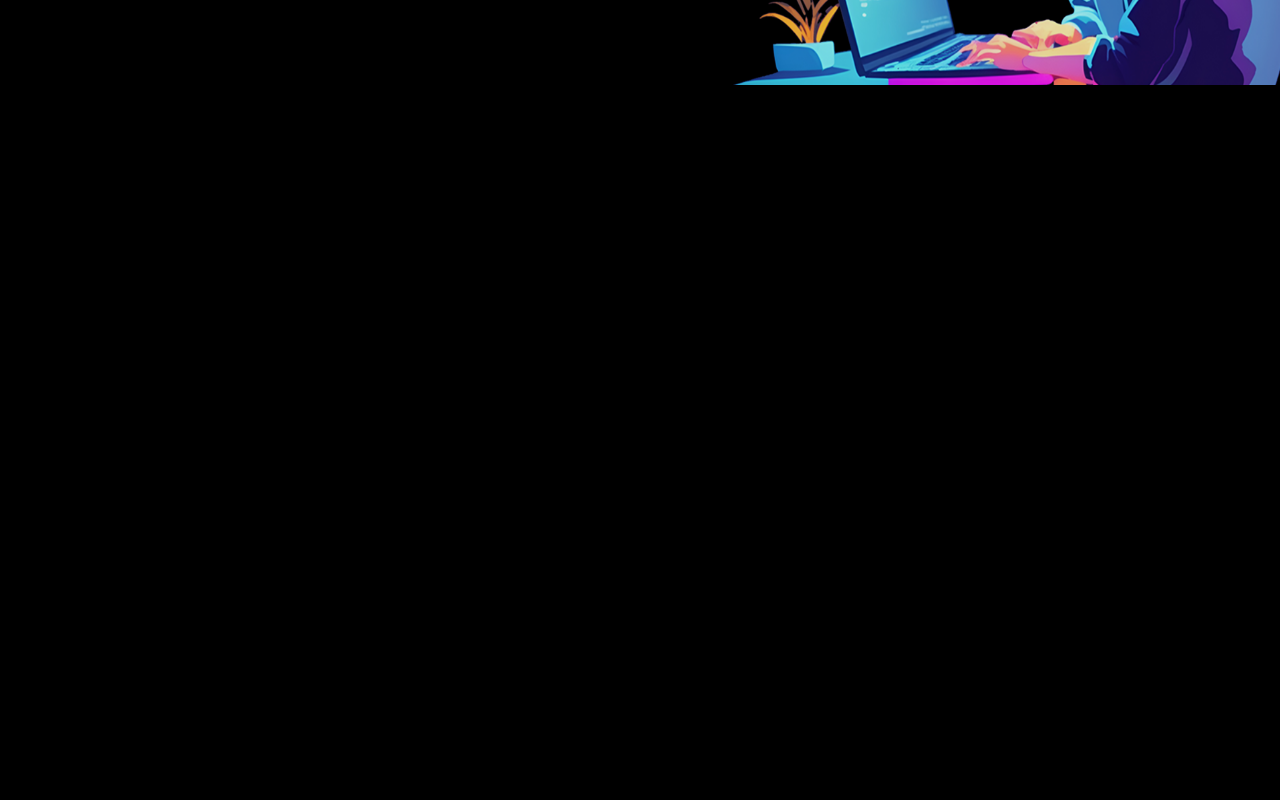
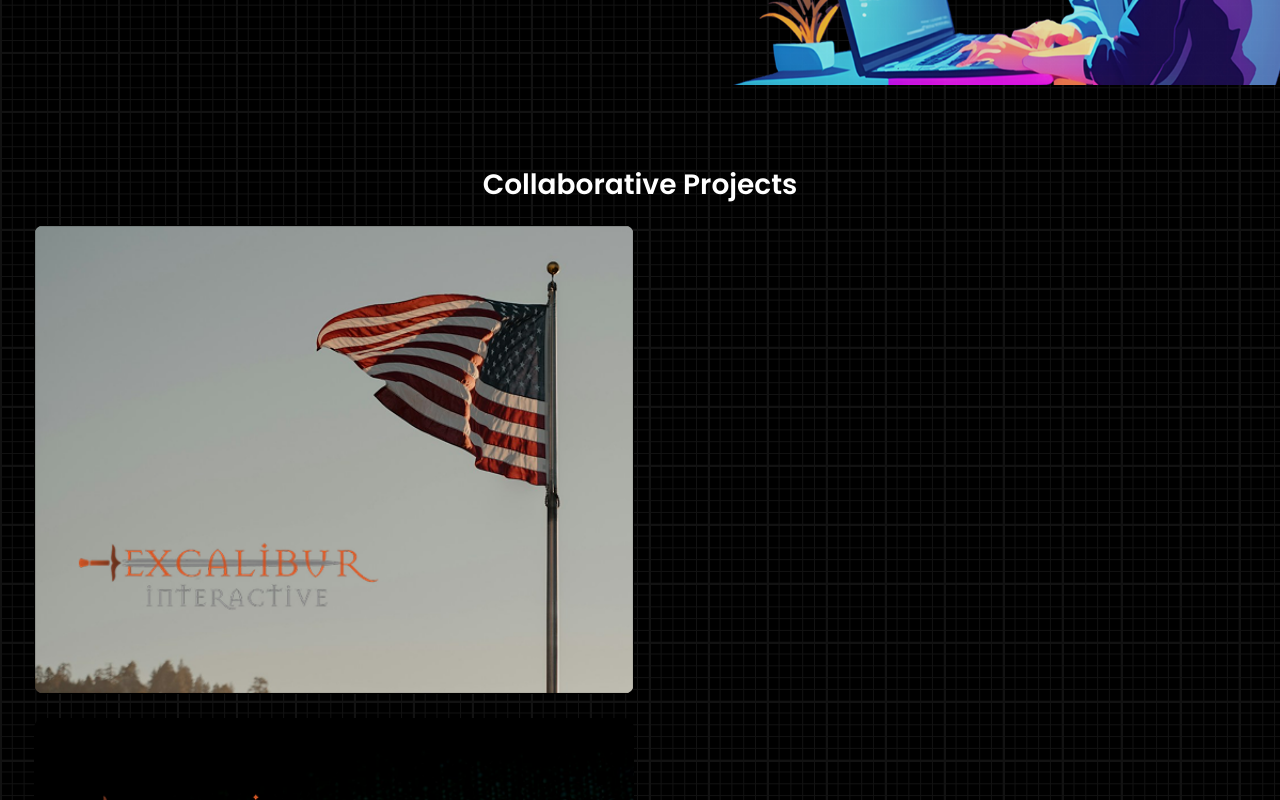
Before and after one commit to luicadenav/Lu-portfolio, a React (Vite) app: page / in a window 1280 px wide. Shown: the part 420-1220 px from the top of the page. Before the commit the page ends 800 px from the top, so only its background shows below. Built offline with nearby package versions, Linux system fonts and the light colour scheme.

Commit message:
hero and projects

```diff
--- a/src/App.jsx
+++ b/src/App.jsx
@@ -1,11 +1,13 @@
-import Hero from './components/Hero/Hero';
-import Navbar from './components/Navbar/Navbar';
+import Collaborative from "./components/Collaborative/collaborative";
+import Hero from "./components/Hero/Hero";
+import Navbar from "./components/Navbar/Navbar";
 
 function App() {
   return (
     <>
       <Navbar />
       <Hero />
+      <Collaborative />
     </>
   );
 }
--- /dev/null
+++ b/src/components/Collaborative/Collaborative.jsx
@@ -0,0 +1,18 @@
+import styles from "./collaborative.module.css";
+import uwvc from "../../assets/uwvc.webp";
+import ezvisa from "../../assets/ezvisa.webp";
+
+function Collaborative() {
+  return (
+    <section className={styles.sectionContainer}>
+      <h3 className={styles.subtitle}>Collaborative Projects</h3>
+      <div className={styles.imageContainer}>
+        <img src={uwvc} alt="project 1 image" />
+      </div>
+      <div className={styles.imageContainer}>
+        <img src={ezvisa} alt="project 2 image" />
+      </div>
+    </section>
+  );
+}
+export default Collaborative;
--- /dev/null
+++ b/src/components/Collaborative/collaborative.module.css
@@ -0,0 +1,31 @@
+.sectionContainer {
+  display: flex;
+  flex-direction: column;
+  max-width: 1440px;
+  margin: 50px auto;
+  padding: 34px;
+  gap: 24px;
+}
+
+.subtitle {
+  color: var(--white);
+  font-size: 1.75rem;
+  text-transform: capitalize;
+  font-weight: 600;
+  text-align: center;
+}
+
+.imageContainer {
+  width: 100%;
+  max-width: 600px;
+  height: auto;
+  border-radius: 10px;
+  overflow: hidden;
+}
+
+.imageContainer img {
+  width: 100%;
+  height: auto;
+  object-fit: cover;
+  display: block;
+}
--- a/src/components/Navbar/navbar.module.css
+++ b/src/components/Navbar/navbar.module.css
@@ -1,5 +1,5 @@
 .navbarContainer {
-  background-color: var(--main-pink);
+  background-color: var(--main-black);
   display: flex;
   align-items: center;
   position: relative;
@@ -18,7 +18,7 @@
   padding: 0;
   display: flex;
   flex: 1;
-  background-color: var(--main-pink);
+  background-color: var(--main-black);
   flex-direction: column;
   justify-content: flex-start;
   align-items: center;
--- a/src/index.css
+++ b/src/index.css
@@ -6,7 +6,7 @@
 
 #root {
   --main-pink: #ac19d4;
-  --dark-blue-border: #344675;
+  --main-black: #000;
   --dark-blue-two: #171941;
   --dark-blue: #2b3553;
   --blue-border: #1d8cf8;
@@ -20,5 +20,13 @@
 body {
   box-sizing: border-box;
   font-family: poppins;
-  background-color: black;
+
+  --s: 59px; /* control the size*/
+  --c1: #121212;
+  --c2: #000000;
+
+  --_g: #0000 90deg, var(--c1) 0;
+  background: conic-gradient(from 90deg at 2px 2px, var(--_g)),
+    conic-gradient(from 90deg at 1px 1px, var(--_g)), var(--c2);
+  background-size: var(--s) var(--s), calc(var(--s) / 5) calc(var(--s) / 5);
 }
```
Also changed, not shown: src/components/About/About.jsx (added, +10 -0 lines), src/assets/ezvisa.webp (added), src/assets/uwvc.webp (added), src/components/About/about.module.css (added).
